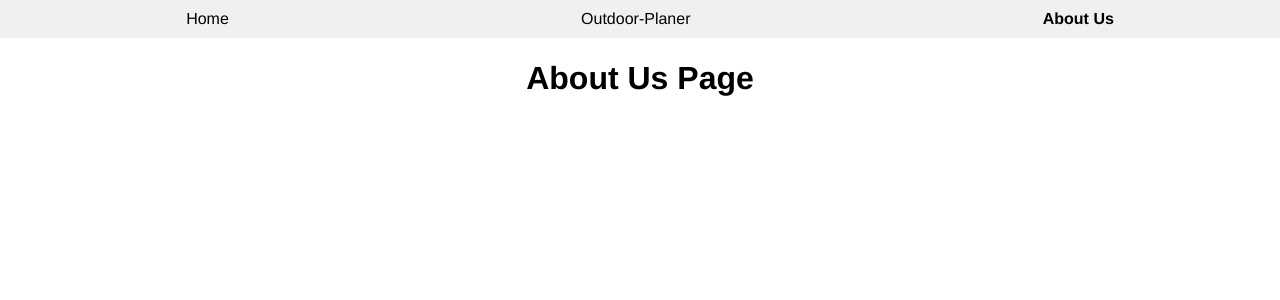
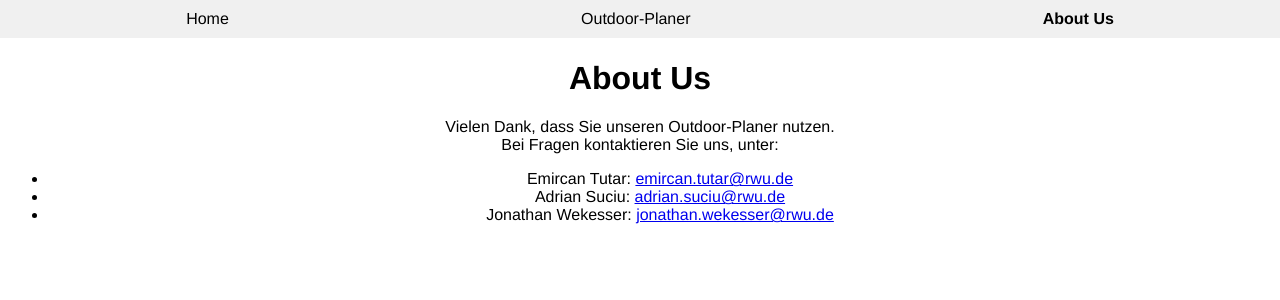
Before and after one commit to adriansuciu09/grabo, a Vue app: page / in a window 1280 px wide. Both pictures are taken after a click on the item "About Us". Shown: the top 300 px of the page. Built offline with nearby package versions, Linux system fonts and the light colour scheme.

Commit message:
Home + About Pages

```diff
--- a/src/App.vue
+++ b/src/App.vue
@@ -4,23 +4,27 @@
     <div class="content">
       <h1 v-if="activePage === 'home'">Home Page</h1>
       <h1 v-if="activePage === 'outdoor'">Outdoor-Planer</h1>
-      <h1 v-if="activePage === 'about'">About Us Page</h1>
+      <h1 v-if="activePage === 'about'">About Us</h1>
     </div>
   </div>
 
-  <Header v-if="activePage === 'outdoor'"/>
+  <Home v-if="activePage === 'home'"/>
+
   <Button @click="showAddTask = !showAddTask" v-if="activePage === 'outdoor'"/>
   <AddTask v-if="showAddTask && activePage === 'outdoor'" @add-task="addTask" @task-saved="showAddTask=false" />
   <div class="padding" v-if="activePage === 'outdoor'">
   </div>
   <TasksArray @delete-task="deleteTask" @updateWeather="getWeather" :tasks="tasks" v-if="activePage === 'outdoor'"/>
+
+  <About v-if="activePage === 'about'"/>
 </template>
 
 <script>
 import Navbar from './components/Navbar.vue';
 import Button from './components/Button.vue'
-import Header from './components/Header.vue'
+import Home from './components/Home.vue'
 import TasksArray from './components/TasksArray.vue'
+import About from './components/About.vue'
 import AddTask from './components/AddTask.vue'
 import axios from "axios";
 
@@ -29,10 +33,10 @@ export default {
   components: {
     Navbar,
     Button,
-    Header,
+    Home,
     TasksArray,
     AddTask,
-
+    About,
   },
   data() {
     return {
--- /dev/null
+++ b/src/components/About.vue
@@ -0,0 +1,29 @@
+<template>
+  <p>
+    Vielen Dank, dass Sie unseren Outdoor-Planer nutzen.
+    <br>
+    Bei Fragen kontaktieren Sie uns, unter:
+    <ul>
+      <li>
+        Emircan Tutar: <a href="mailto:emircan.tutar@rwu.de">emircan.tutar@rwu.de</a>
+      </li>
+      <li>
+        Adrian Suciu: <a href="mailto:adrian.suciu@rwu.de">adrian.suciu@rwu.de</a>
+      </li>
+      <li>
+        Jonathan Wekesser: <a href="mailto:jonathan.wekesser@rwu.de">jonathan.wekesser@rwu.de</a>
+      </li>
+    </ul>
+  </p>
+</template>
+
+<script>
+export default {
+  name: "About-one",
+}
+
+</script>
+
+<style>
+
+</style>
--- a/src/components/Header.vue
+++ b/src/components/Home.vue
@@ -5,6 +5,6 @@
 <script>
 
 export default {
-    name: 'Header-one',
+    name: 'Home-one',
 }
 </script>
--- a/src/components/TaskSingle.vue
+++ b/src/components/TaskSingle.vue
@@ -52,7 +52,7 @@
     </p>
     <p>
       Regenrisiko: <i class = "fas fa-percent fa-l"></i>
-      <br> {{task.weather.snowfall_sum[0]}} %
+      <br> {{task.weather.precipitation_probability_max[0]}} %
     </p>
     <p v-if="task.weather.windspeed_10m_max[0]>0">
       max. Windgeschwindigkeit: <i class = "fas fa-wind fa-l"></i>
```
Also changed, not shown: 1 other file (tests, documents, lock files or other folders).
